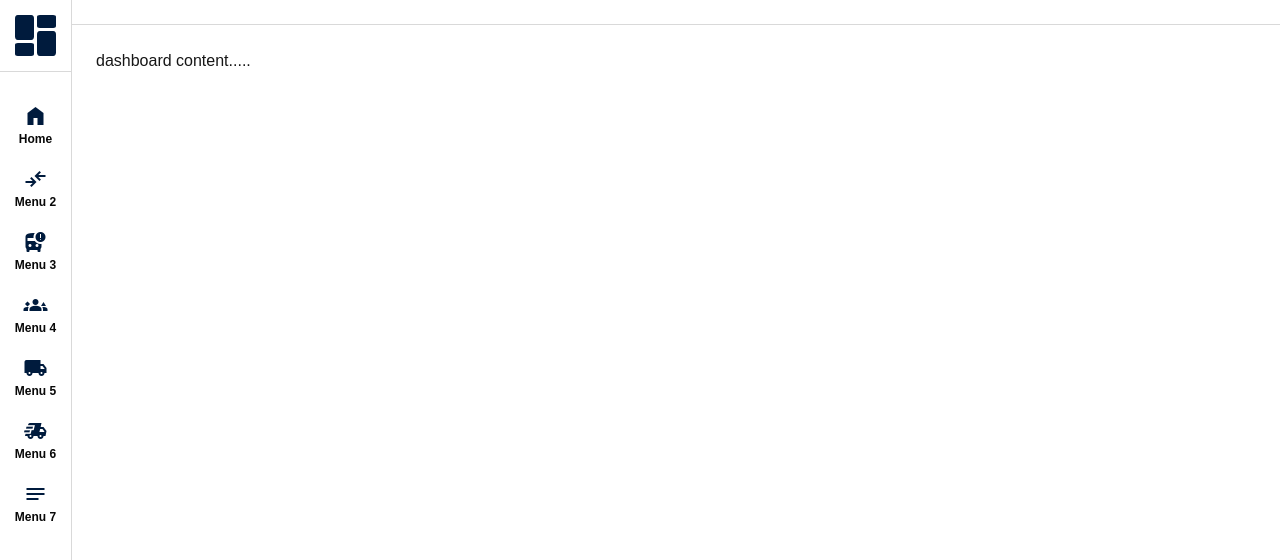
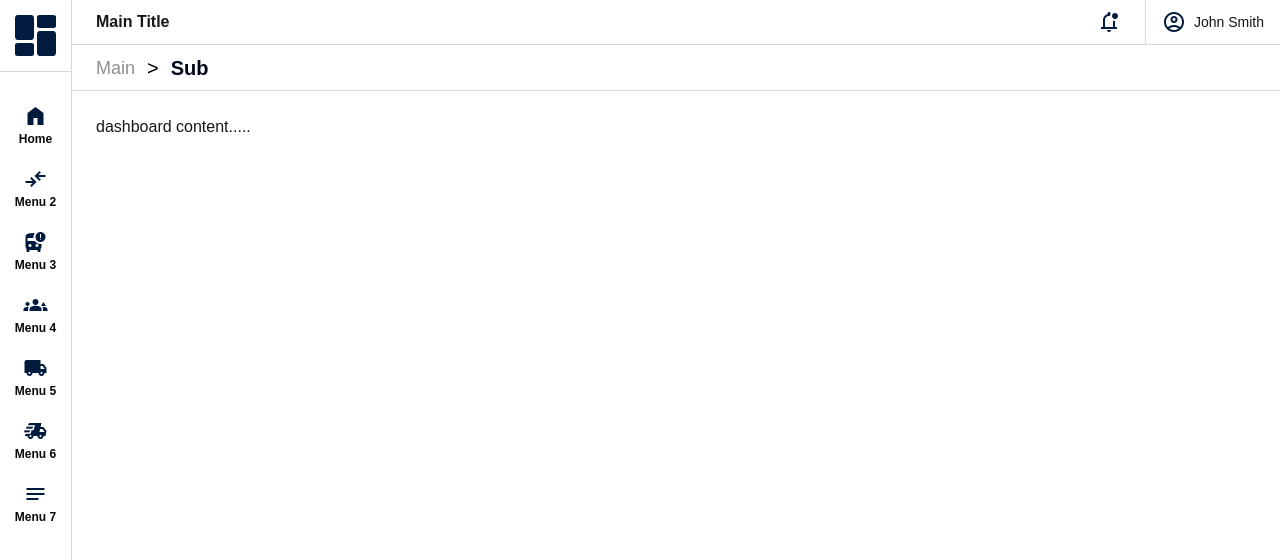
Before and after one commit to Rasmilan1/organia-ui-task-rasmilan, a Next.js app: page / in a window 1280 px wide. Shown: the top 560 px of the page. Built offline with nearby package versions, Linux system fonts and the light colour scheme.

Commit message:
#4, add basic topnavbar component

```diff
--- a/src/components/TopNavbar.tsx
+++ b/src/components/TopNavbar.tsx
@@ -1,5 +1,66 @@
+"use client";
+import { useState } from "react";
+
 export default function TopNavbar() {
+  const [activeTab, setActiveTab] = useState<"Main" | "Sub">("Sub");
+
   return (
-    <nav className="flex items-center justify-between px-6 py-3 bg-white border-b border-[#D9D9D9]"></nav>
+    <nav className="flex flex-col bg-white border-b border-[#D9D9D9]">
+      {/* Top Row */}
+      <div className="flex items-center justify-between h-11.25 border-b border-[#D9D9D9]">
+        <div className="flex items-center justify-between flex-1 px-6 h-full">
+          <span className="font-semibold">Main Title</span>
+          <span className="material-symbols-outlined text-[#001B3D]">
+            notifications_unread
+          </span>
+        </div>
+
+        {/* Profile Section */}
+        <div className="flex items-center h-full">
+          <div className="flex items-center h-full px-4 gap-2 border-l border-[#D9D9D9]">
+            <span className="material-symbols-outlined text-[#001B3D]">
+              account_circle
+            </span>
+            <span className="whitespace-nowrap text-sm font-medium">
+              John Smith
+            </span>
+          </div>
+        </div>
+      </div>
+
+      {/* Bottom Row */}
+      <div className="flex items-center px-6 h-11.25">
+        <div className="flex items-center gap-3">
+          {/* Main Button */}
+          <button
+            onClick={() => setActiveTab("Main")}
+            className={`text-lg transition-colors ${
+              activeTab === "Main"
+                ? "text-[#000817] font-bold"
+                : "text-[#8E8E8E] font-medium hover:text-gray-600"
+            }`}
+          >
+            Main
+          </button>
+
+          {/* Separator */}
+          <span className="text-black text-xl font-light select-none">
+            {">"}
+          </span>
+
+          {/* Sub Button */}
+          <button
+            onClick={() => setActiveTab("Sub")}
+            className={`text-xl transition-colors ${
+              activeTab === "Sub"
+                ? "text-[#000817] font-bold"
+                : "text-[#8E8E8E] font-medium hover:text-gray-600"
+            }`}
+          >
+            Sub
+          </button>
+        </div>
+      </div>
+    </nav>
   );
 }
```
